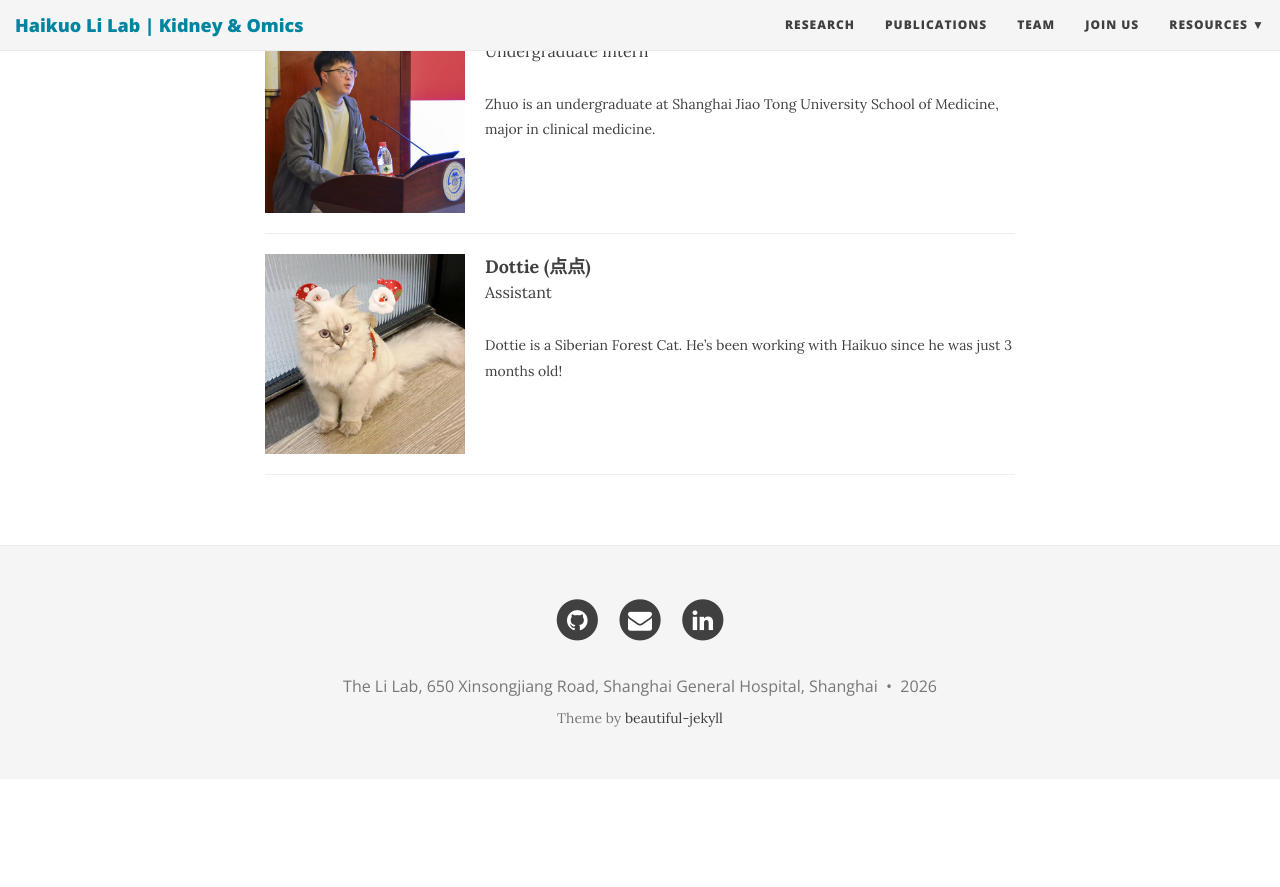
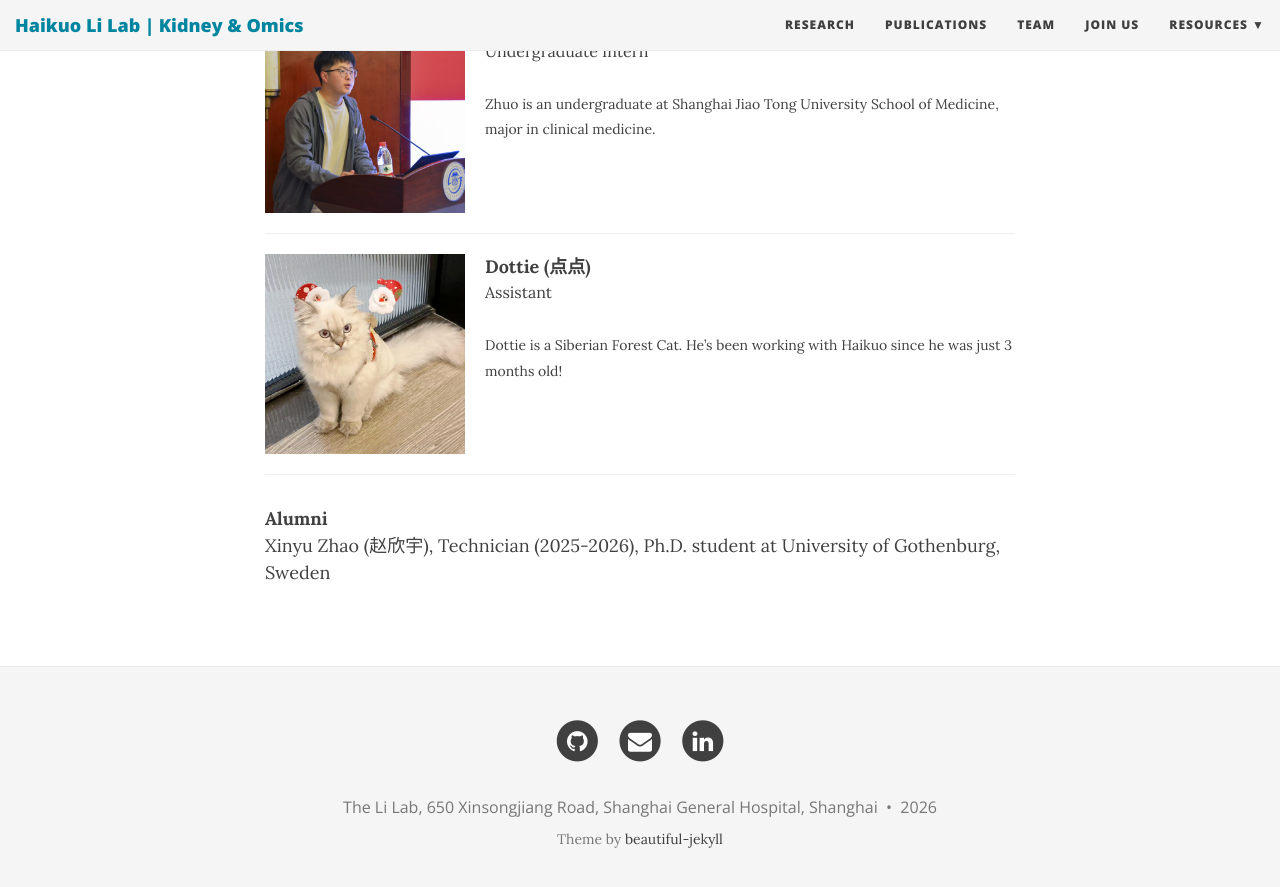
Before and after one commit to TheLiLab/thelilab.github.io, a Jekyll site: the page built from team.md, in a window 1280 px wide and 900 px high, scrolled down 1481 px. Shown: the top 887 px of the window. Built offline with Jekyll 4.4.1, drawn with Linux system fonts in a browser that asks for light colours; nearby versions of some CDN libraries; before the commit the page ends 2260 px from its top, so only the background shows below that.

Commit message:
Update team.md

```diff
--- a/team.md
+++ b/team.md
@@ -98,3 +98,6 @@ bigimg:
     </span>
   </div></div>
 <hr>
+
+<strong>Alumni</strong><br>
+Xinyu Zhao (赵欣宇), Technician (2025-2026), Ph.D. student at University of Gothenburg, Sweden<br>
```
